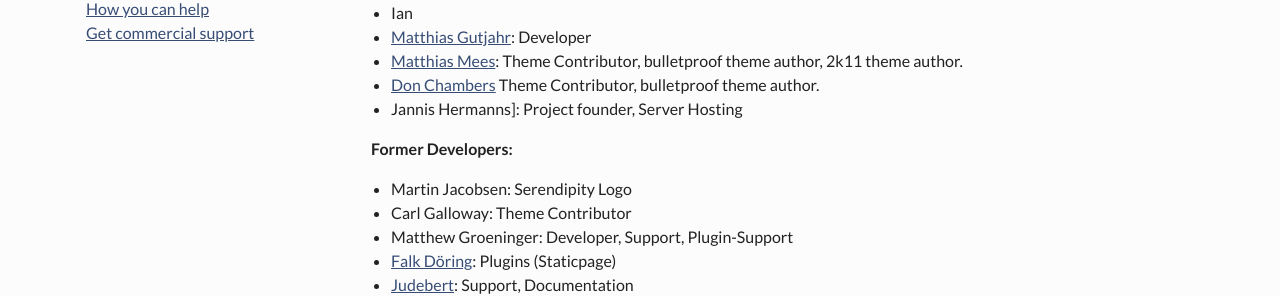
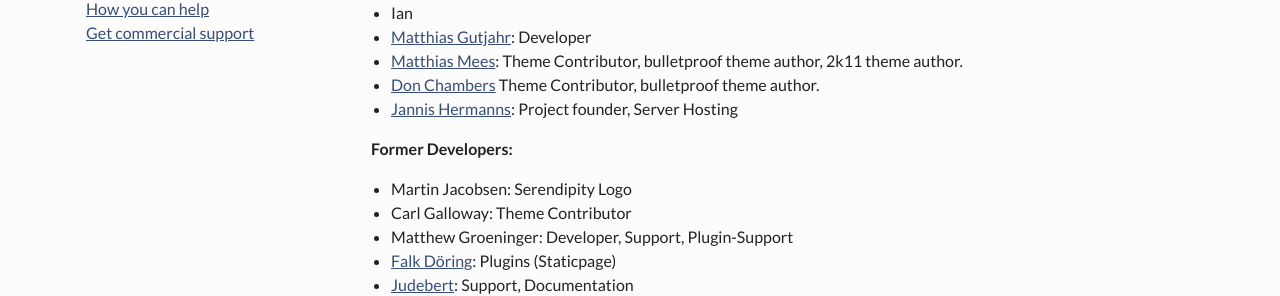
Before and after one commit to s9y/s9y.github.io, a Jekyll site: the page built from team.md, in a window 1280 px wide. Shown: the part 504-800 px from the top of the page. Built offline with Jekyll 4.4.1, drawn with Linux system fonts in a browser that asks for light colours; nearby versions of some CDN libraries; part of the change alters nothing that is shown.

```diff
--- a/team.md
+++ b/team.md
@@ -16,9 +16,9 @@ Thanks so much to all of them!
 * [Onli](http://www.onli-blogging.de): Developer
 * Ian
 * [Matthias Gutjahr](http://matthias-gutjahr.de/): Developer
-* [Matthias Mees](http://yellowled.de/): Theme Contributor, bulletproof theme author, 2k11 theme author.
-* [Don Chambers](http://www.optional-necessity.com/) Theme Contributor, bulletproof theme author.
-* Jannis Hermanns]: Project founder, Server Hosting
+* [Matthias Mees](http://yellowled.de): Theme Contributor, bulletproof theme author, 2k11 theme author.
+* [Don Chambers](http://www.optional-necessity.com) Theme Contributor, bulletproof theme author.
+* [Jannis Hermanns](http://jann.is): Project founder, Server Hosting
 
 #### Former Developers:
 
@@ -26,7 +26,7 @@ Thanks so much to all of them!
 * Carl Galloway: Theme Contributor
 * Matthew Groeninger: Developer, Support, Plugin-Support
 * [Falk Döring](http://www.fadoe.de/blog/): Plugins (Staticpage)
-* [Judebert](http://judebert.com/): Support, Documentation
+* [Judebert](http://judebert.com): Support, Documentation
 * Grischa Brockhaus
 * Tom Sommer: Developer
 * Joseph Tate: Developer, PostgreSQL support
```
